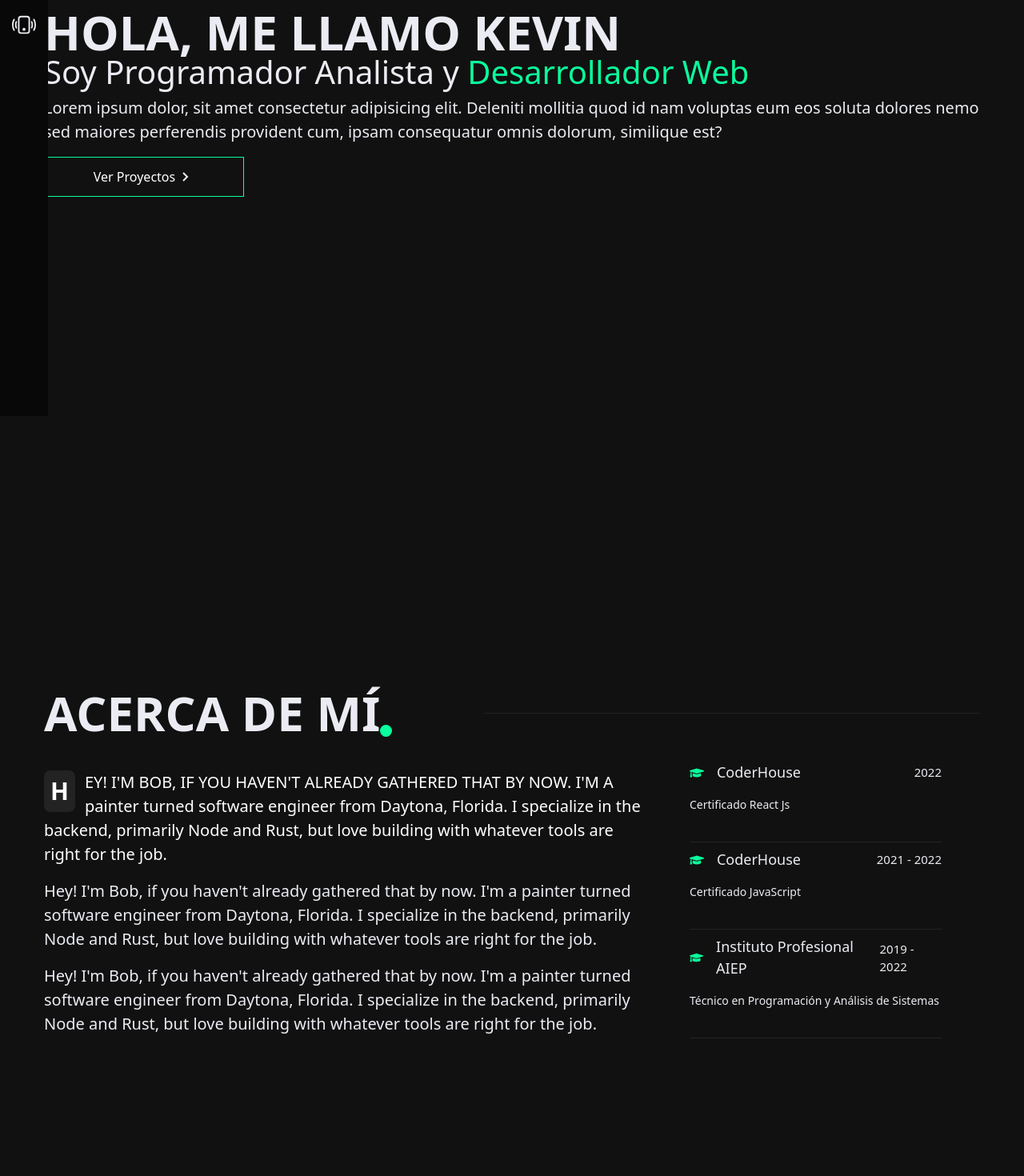
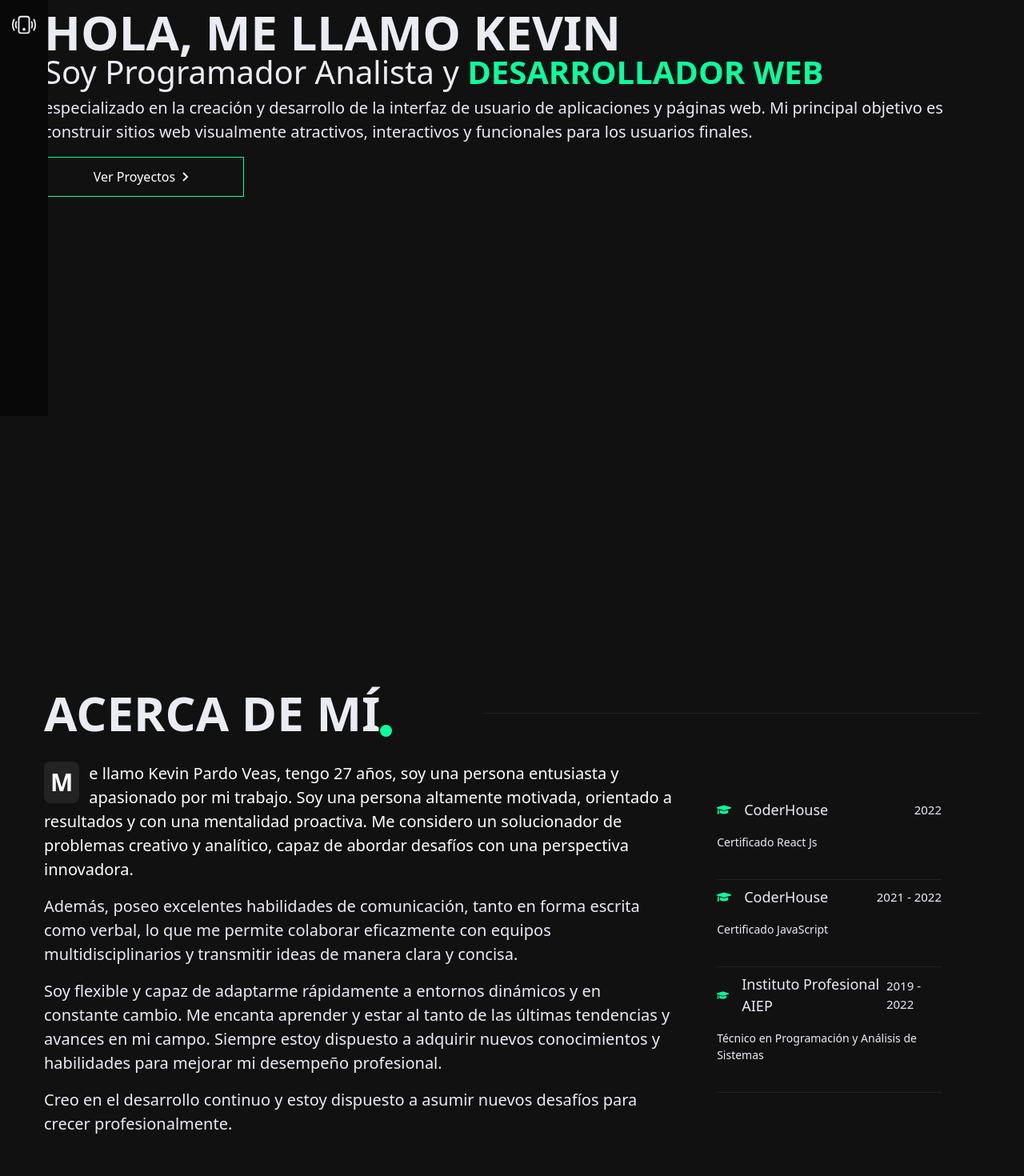
Before and after one commit to KvinPardo/portfolio-nuevo, a React (Vite) app: page / in a window 1280 px wide. Shown: the part 280-1750 px from the top of the page at 80% size. Built offline with nearby package versions, Linux system fonts and the light colour scheme.

Commit message:
información lista

```diff
--- a/src/components/About.jsx
+++ b/src/components/About.jsx
@@ -49,7 +49,7 @@ const About = () => {
 
         <div className="flex justify-center items-center h-full w-full flex-col lg:flex-row">
           {aboutData.map((about, index) => {
-            const { text1, text2, text3 } = about;
+            const { text1, text2, text3, text4 } = about;
 
             return (
               <div key={index} className="flex flex-col lg:flex-row">
@@ -61,7 +61,7 @@ const About = () => {
                 >
                   <motion.p
                     variants={fadeIn("right")}
-                    className="font-light text-[15px] lg:text-[20px] my-4 text-white first-letter:bg-capitalice first-letter:rounded-lg first-line:uppercase  first-letter:text-3xl first-letter:p-2 first-letter:font-bold first-letter:text-white first-letter:mr-3 first-letter:float-left"
+                    className="font-light text-[15px] lg:text-[20px] my-4 text-white first-letter:bg-capitalice first-letter:rounded-lg first-letter:text-3xl first-letter:p-2 first-letter:font-bold first-letter:text-white first-letter:mr-3 first-letter:float-left"
                   >
                     {text1}
                   </motion.p>
@@ -76,6 +76,12 @@ const About = () => {
                     className="font-light text-[15px] lg:text-[20px] my-4 text-nav"
                   >
                     {text3}
+                  </motion.p>
+                  <motion.p
+                    variants={fadeIn("left")}
+                    className="font-light text-[15px] lg:text-[20px] my-4 text-nav"
+                  >
+                    {text4}
                   </motion.p>
                 </motion.div>
               </div>
--- a/src/components/Contact.jsx
+++ b/src/components/Contact.jsx
@@ -35,10 +35,8 @@ const Contact = () => {
           variants={fadeIn("right")}
           className="text-nav text-[16px] lg:text-[20px] font-thin text-center lg:px-36"
         >
-          Lorem, ipsum dolor sit amet consectetur adipisicing elit. Animi
-          ducimus laborum ab, labore placeat eius minus mollitia consectetur
-          esse tenetur provident eveniet dolore ex est sunt natus voluptate,
-          fugiat aspernatur.
+          Listo para aportar mi experiencia y contribuir al éxito de la empresa
+          mientras sigo desarrollándome como profesional.
         </motion.p>
         <motion.div
           variants={container}
--- a/src/components/Hero.jsx
+++ b/src/components/Hero.jsx
@@ -40,7 +40,7 @@ const Hero = () => {
                 variants={fadeIn("left")}
                 className="text-nav lg:text-[40px] font-thin text-[22px]"
               >
-                {title} <strong className="text-terciary ">{subtitle}</strong>
+                {title} <strong className="text-terciary uppercase font-bold">{subtitle}</strong>
               </motion.p>
               <motion.p
                 variants={fadeIn("right")}
--- a/src/data.js
+++ b/src/data.js
@@ -14,18 +14,21 @@ const heroData = [
     title: "Soy Programador Analista y",
     subtitle: "Desarrollador Web",
     description:
-      "Lorem ipsum dolor, sit amet consectetur adipisicing elit. Deleniti mollitia quod id nam voluptas eum eos soluta dolores nemo sed maiores perferendis provident cum, ipsam consequatur omnis dolorum, similique est?",
+      "especializado en la creación y desarrollo de la interfaz de usuario de aplicaciones y páginas web. Mi principal objetivo es construir sitios web visualmente atractivos, interactivos y funcionales para los usuarios finales. ",
   },
 ];
 
 const aboutData = [
   {
     text1:
-      "Hey! I'm Bob, if you haven't already gathered that by now. I'm a painter turned software engineer from Daytona, Florida. I specialize in the backend, primarily Node and Rust, but love building with whatever tools are right for the job.",
+      "Me llamo Kevin Pardo Veas, tengo 27 años, soy una persona entusiasta y apasionado por mi trabajo. Soy una persona altamente motivada, orientado a resultados y con una mentalidad proactiva. Me considero un solucionador de problemas creativo y analítico, capaz de abordar desafíos con una perspectiva innovadora.",
     text2:
-      "Hey! I'm Bob, if you haven't already gathered that by now. I'm a painter turned software engineer from Daytona, Florida. I specialize in the backend, primarily Node and Rust, but love building with whatever tools are right for the job.",
+      " Además, poseo excelentes habilidades de comunicación, tanto en forma escrita como verbal, lo que me permite colaborar eficazmente con equipos multidisciplinarios y transmitir ideas de manera clara y concisa.",
     text3:
-      "Hey! I'm Bob, if you haven't already gathered that by now. I'm a painter turned software engineer from Daytona, Florida. I specialize in the backend, primarily Node and Rust, but love building with whatever tools are right for the job.",
+      "Soy flexible y capaz de adaptarme rápidamente a entornos dinámicos y en constante cambio. Me encanta aprender y estar al tanto de las últimas tendencias y avances en mi campo. Siempre estoy dispuesto a adquirir nuevos conocimientos y habilidades para mejorar mi desempeño profesional.",
+    text4:
+      "Creo en el desarrollo continuo y estoy dispuesto a asumir nuevos desafíos para crecer profesionalmente.",
+
     experience: [
       {
         html: "HTML",
@@ -144,7 +147,6 @@ const experience = [
       },
     ],
   },
-
 ];
 
 // const experienceMuni = [
```
